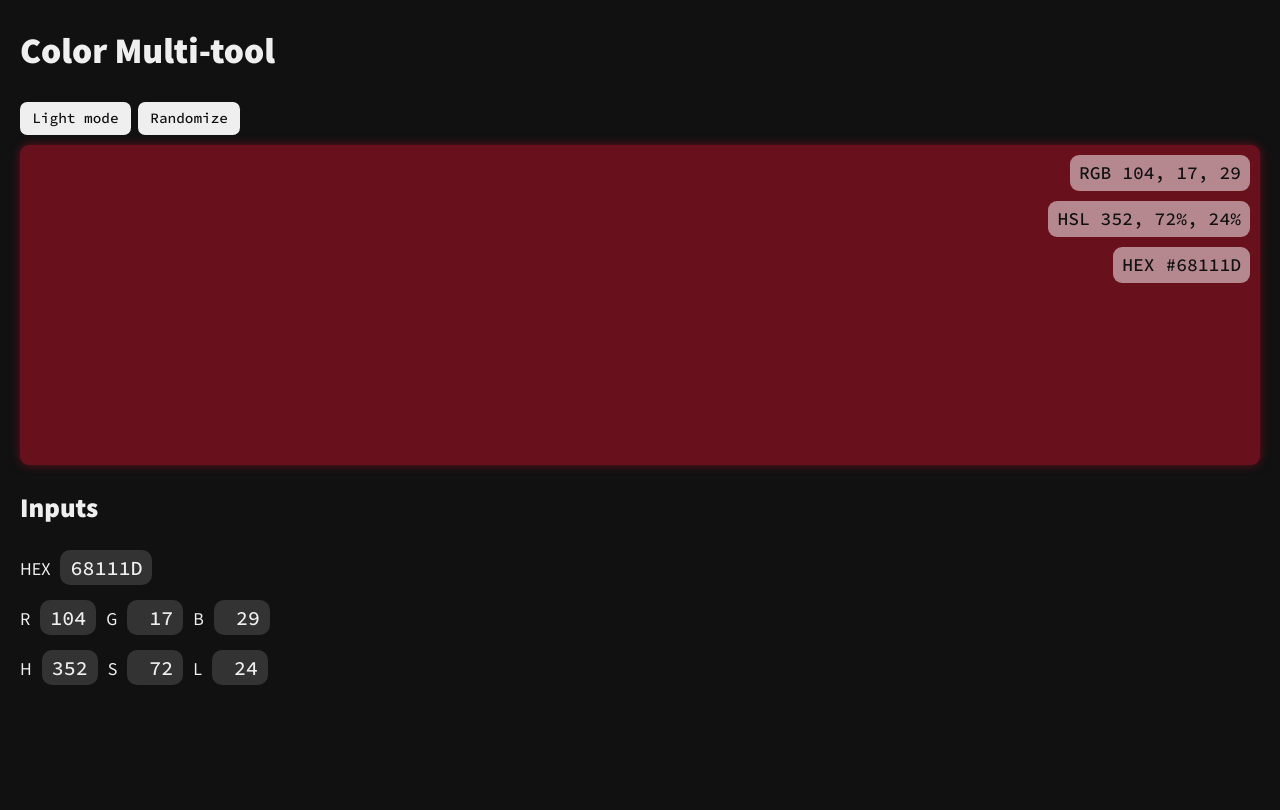
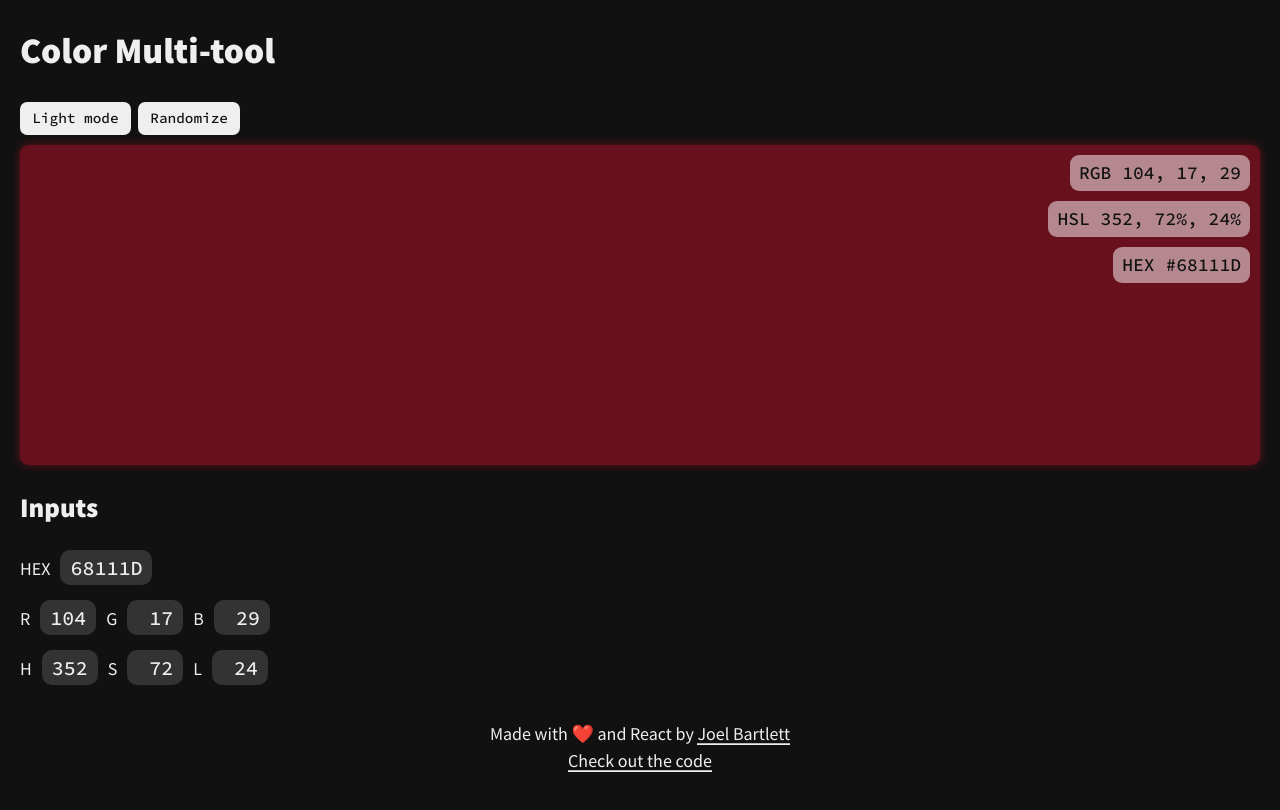
Before and after one commit to murbar/web-color-tool, a React (Create React App) app: page / in a window 1280 px wide. Shown: the top 810 px of the page. Built offline with nearby package versions, Linux system fonts and the light colour scheme.

Commit message:
Add footer

```diff
--- a/src/App.jsx
+++ b/src/App.jsx
@@ -10,6 +10,11 @@ import useDocumentTitle from './hooks/useDocumentTitle';
 
 const AppWrapper = styled.div`
   padding: 0 2rem 3rem;
+`;
+
+const Footer = styled.div`
+  padding: 2rem;
+  text-align: center;
 `;
 
 const Controls = styled.div`
@@ -73,6 +78,10 @@ function App({ location, toggleTheme, darkMode }) {
       <Preview colorValues={colorValues} />
       <h2>Inputs</h2>
       <Inputs setColor={setColor} colorValues={colorValues} />
+      <Footer>
+        Made with ❤️ and React by <a href="http://joelb.dev">Joel Bartlett</a>
+        <br /> <a href="#github">Check out the code</a>
+      </Footer>
     </AppWrapper>
   );
 }
--- a/src/styles/global.js
+++ b/src/styles/global.js
@@ -17,4 +17,9 @@ export default createGlobalStyle`
     line-height: 1.5;
     min-height: 100vh;
   }
+  a {
+    color: inherit;
+    text-decoration: none;
+    box-shadow: inset 0 -0.1em 0 0 ${p => p.theme.textColor};
+  }
 `;
```
